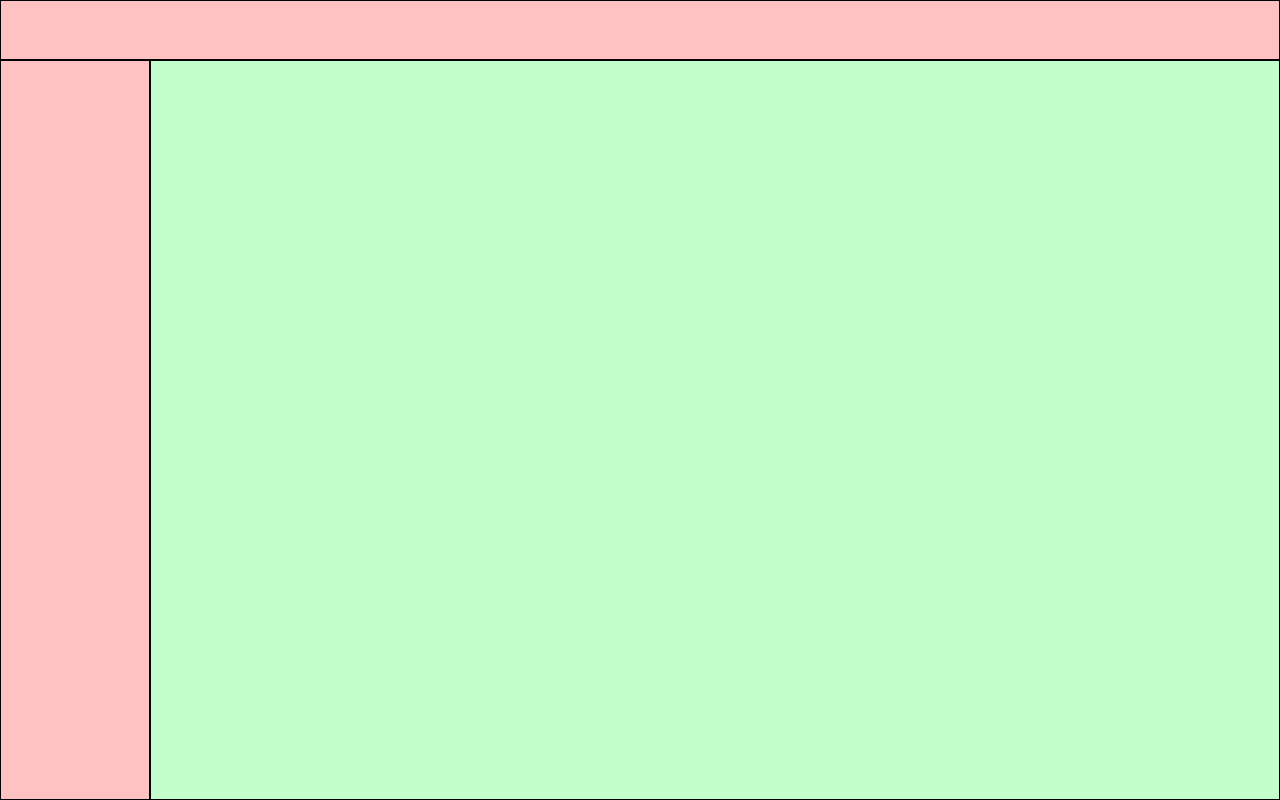
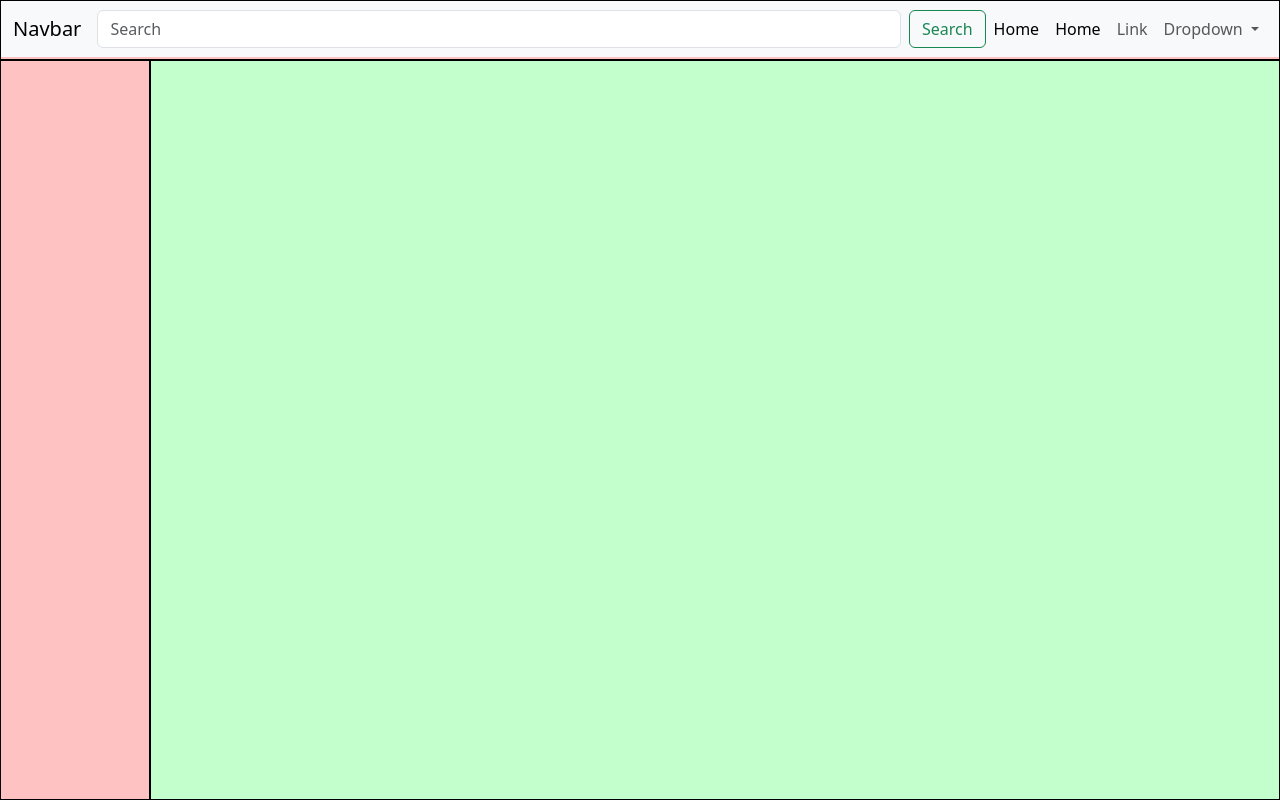
Before and after one commit to CarloDM/html-css-bootstrap-dashboard, a plain HTML site: page index.html in a window 1280 px wide. Drawn offline with nearby package versions, Linux system fonts and the light colour scheme.

Commit message:
[header] add&mod bootstrap nav

```diff
--- a/css/style.css
+++ b/css/style.css
@@ -19,14 +19,12 @@ body{
 header{
   width: calc(100vw - (100vw -100%));
   height: 60px;
-
 }
 
 /* -- ------------left bar----------- -- */
 #left-bar{
   width: 60px;
   height: calc(100vh - 60px);
-  display: inline-block;
 }
 @media screen and (min-width:992px) {
   #left-bar{
@@ -36,10 +34,8 @@ header{
 
 /* -- ------------main-view----------- -- */
 #main-view{
-  display: inline-block;
   width: calc(100vw - 60px - (100vw - 100%));
   height: calc(100vh - 60px);
-  display: inline-block;
   overflow-y: auto;
 }
 @media screen and (min-width:992px) {
--- a/index.html
+++ b/index.html
@@ -13,7 +13,45 @@
 
   <body>
 <!-- ------------header----------- -->
-    <header class="debug1"></header>
+    <header class="debug1">
+
+      <nav class="navbar navbar-expand-lg bg-body-tertiary">
+        <div class="container-fluid">
+          <a class="navbar-brand" href="#">Navbar</a>
+          <form class="d-flex w-75" role="search">
+            <input class="form-control me-2" type="search" placeholder="Search" aria-label="Search">
+            <button class="btn btn-outline-success" type="submit">Search</button>
+          </form>
+          <button class="navbar-toggler" type="button" data-bs-toggle="collapse" data-bs-target="#navbarSupportedContent" aria-controls="navbarSupportedContent" aria-expanded="false" aria-label="Toggle navigation">
+            <span class="navbar-toggler-icon"></span>
+          </button>
+          <div class="collapse navbar-collapse" id="navbarSupportedContent">
+            <ul class="navbar-nav ms-auto mb-2 mb-lg-0">
+              <li class="nav-item">
+                <a class="nav-link active" aria-current="page" href="#">Home</a>
+              </li>
+              <li class="nav-item">
+                <a class="nav-link active" aria-current="page" href="#">Home</a>
+              </li>
+              <li class="nav-item">
+                <a class="nav-link" href="#">Link</a>
+              </li>
+              <li class="nav-item dropdown">
+                <a class="nav-link dropdown-toggle" href="#" role="button" data-bs-toggle="dropdown" aria-expanded="false">
+                  Dropdown
+                </a>
+                <ul class="dropdown-menu">
+                  <li><a class="dropdown-item" href="#">Action</a></li>
+                  <li><a class="dropdown-item" href="#">Another action</a></li>
+                  <li><hr class="dropdown-divider"></li>
+                  <li><a class="dropdown-item" href="#">Something else here</a></li>
+                </ul>
+              </li>
+            </ul>
+          </div>
+        </div>
+      </nav>
+    </header>
 
     <main class="d-flex">
 <!-- ------------left bar----------- -->
```
